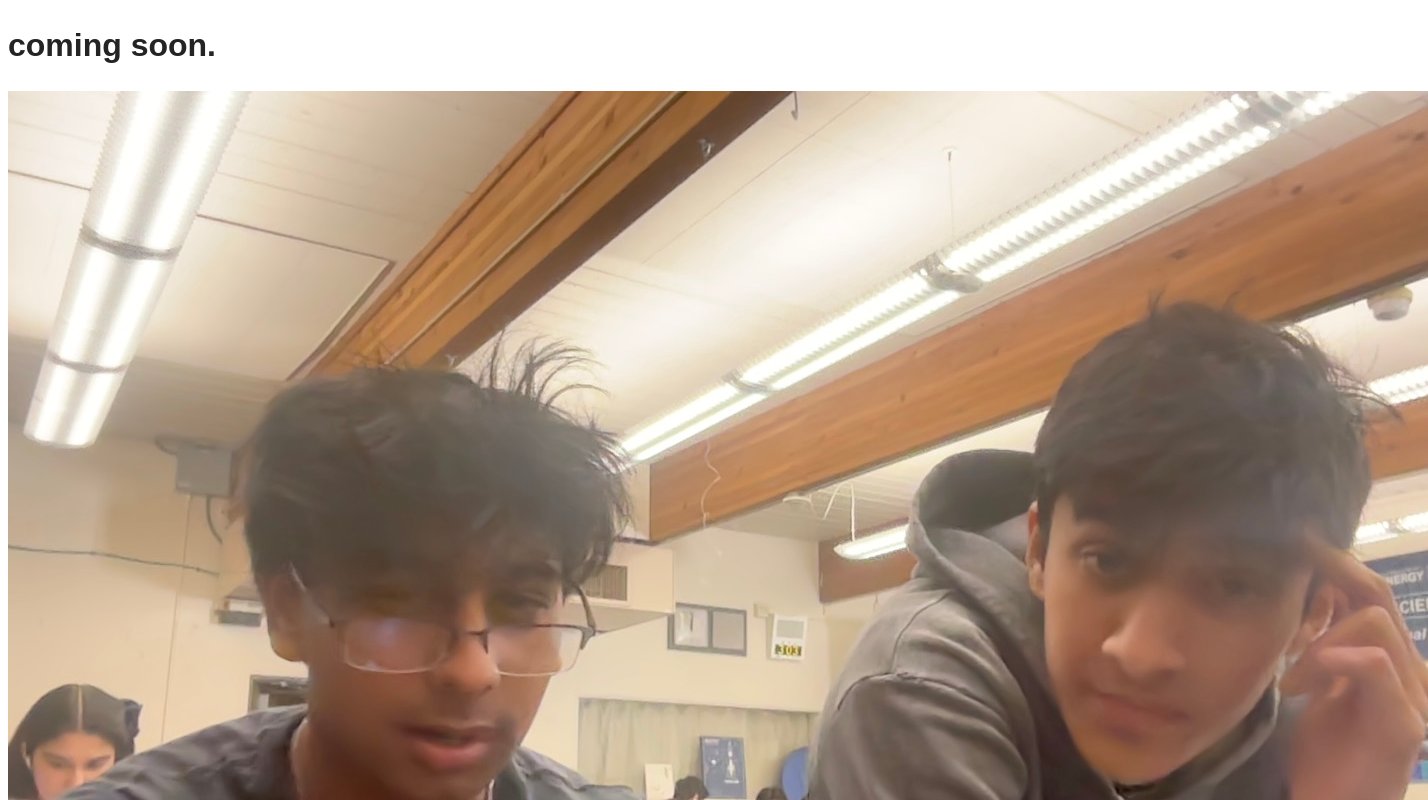
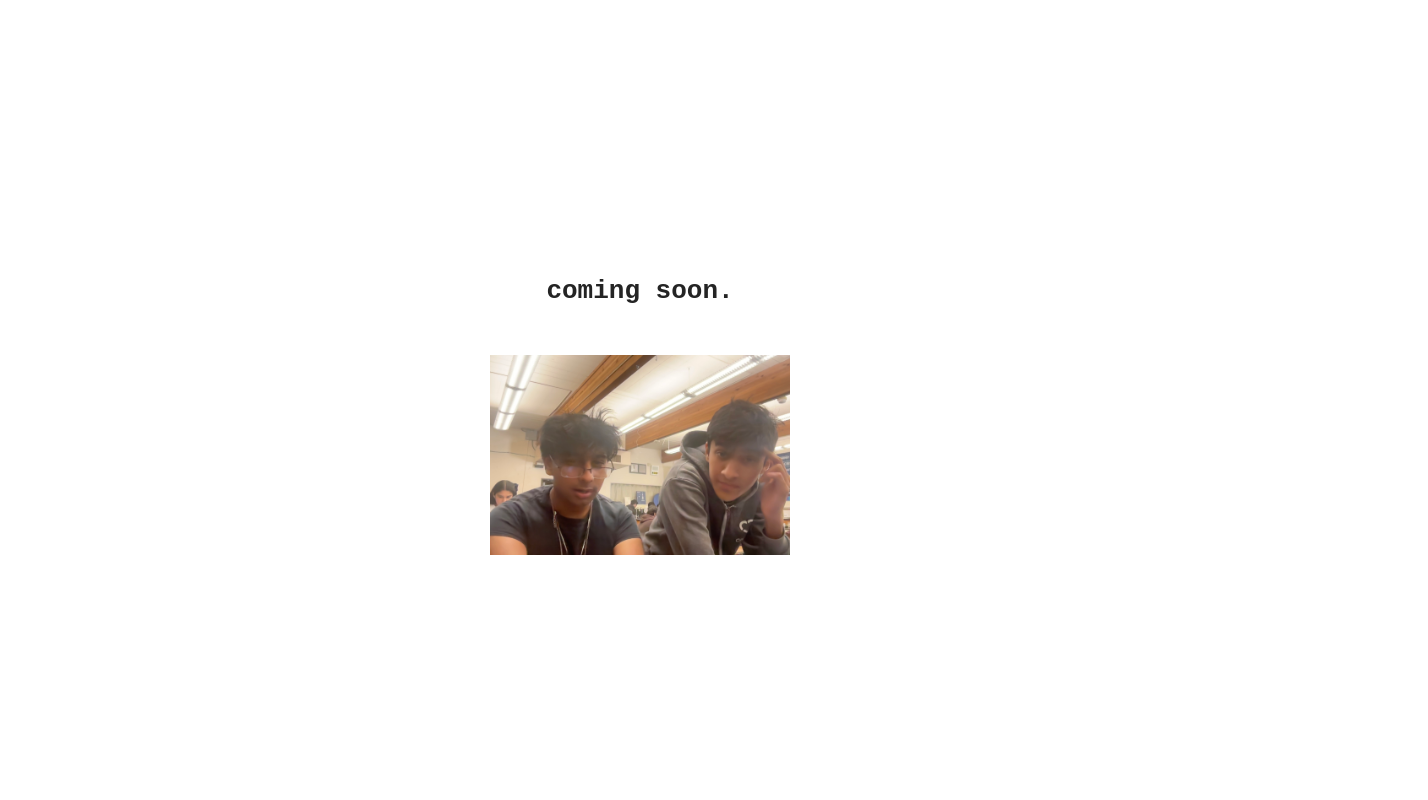
Before and after one commit to ishaan-awasthi/tangnt, a React (Vite) app: page / in a window 1280 px wide. Shown: the top 800 px of the page, 1428 px wide, since content can reach past the window. Built offline with nearby package versions, Linux system fonts and the light colour scheme.

Commit message:
ui fixes

```diff
--- a/src/App.css
+++ b/src/App.css
@@ -1,6 +1,18 @@
-.wrapper {
+#wrapper {
   display: flex;
+  flex-direction: column;
   justify-content: center;
   align-items: center;
   height: 100vh;
+  padding-top: -10vh; /* This will move everything up slightly from center */
 }
+
+#text-wrapper {
+  text-align: center;
+  margin-bottom: 2rem;
+}
+
+#image-wrapper img {
+  max-width: 300px; /* Adjust this value to make the image smaller or larger */
+  height: auto;
+}
--- a/src/index.css
+++ b/src/index.css
@@ -1,9 +1,9 @@
 :root {
-  font-family: sans-serif;
+  font-family: monospace;
   line-height: 1.5;
   font-weight: 400;
 
   color-scheme: light dark;
-  background-color: rgba(255, 255, 255, 0.87);
+  background-color: rgba(255, 255, 255, 0);
   color: #242424;
 }
```
